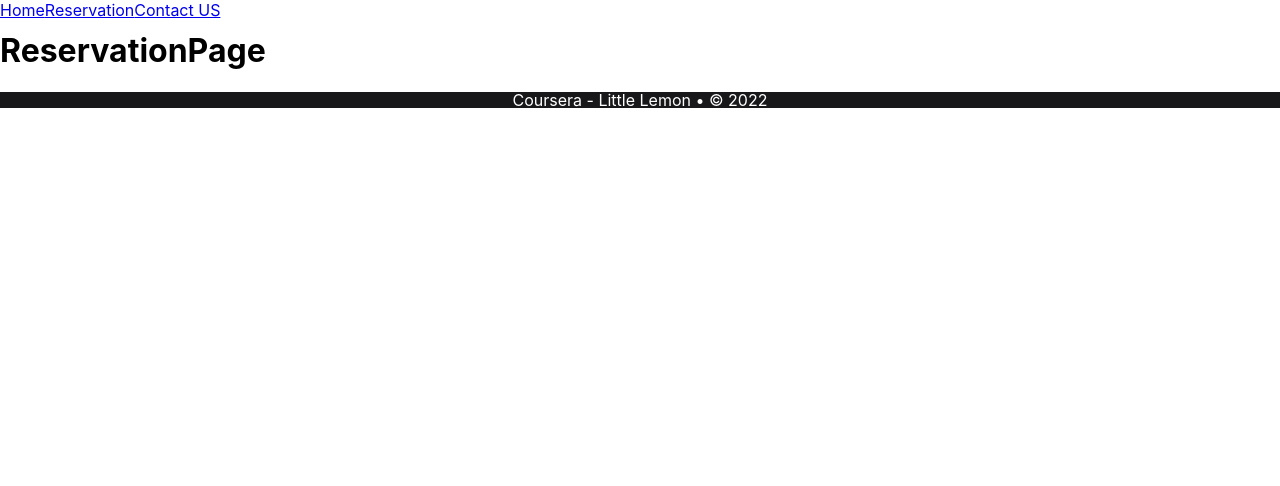
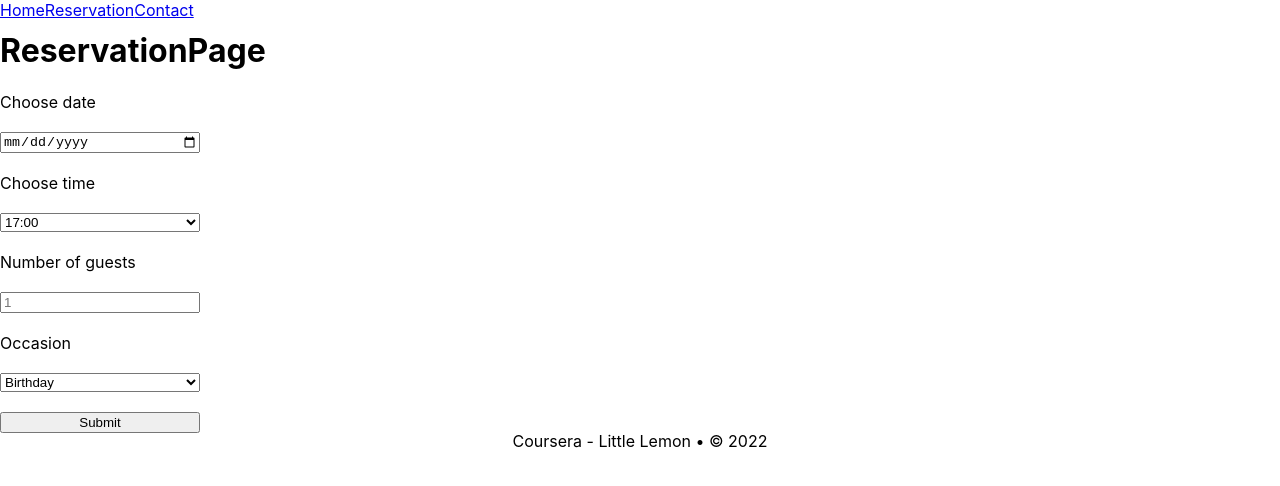
Before and after one commit to SolaceLimit/Coursera-Little-Lemon, a React (Create React App) app: page /reservation in a window 1280 px wide. Shown: the top 486 px of the page. Built offline with nearby package versions, Linux system fonts and the light colour scheme.

Commit message:
Filled out pages

```diff
--- a/src/components/Contact.js
+++ b/src/components/Contact.js
@@ -13,6 +13,9 @@ const ContactPage = () => {
     </Helmet>
     <main>
       <h1>ContactPage</h1>
+      <p>email</p>
+      <p>phone</p>
+      <p>address</p>
     </main>
 </>
   );
--- a/src/components/Footer.js
+++ b/src/components/Footer.js
@@ -3,12 +3,11 @@ import {Box, Flex} from "@chakra-ui/react";
 
 const Footer = () => {
   return (
-    <Box backgroundColor="#18181b">
+    <Box>
     <footer>
       <Flex
         margin="0 auto"
         px={12}
-        color="white"
         justifyContent="center"
         alignItems="center"
         maxWidth="1024px"
--- a/src/components/Home.js
+++ b/src/components/Home.js
@@ -13,6 +13,15 @@ const HomePage = () => {
     </Helmet>
     <main>
       <h1>HOME PAGE</h1>
+      <p>
+        Lorem ipsum dolor sit amet, consectetur adipiscing elit. Morbi mattis ullamcorper risus at consectetur. Sed cursus pharetra vulputate. Donec rutrum porttitor diam a venenatis. Suspendisse odio tortor, tincidunt sit amet vehicula in, molestie eget leo. Donec non velit varius, maximus nunc non, placerat odio. Sed dapibus rhoncus purus, et consequat lacus finibus sollicitudin. Pellentesque in eros finibus, faucibus leo et, semper orci. Mauris convallis aliquet magna vitae convallis. Ut et enim ultrices metus tempor suscipit. Aenean laoreet sapien in justo condimentum, sed fringilla turpis pulvinar. Duis sem neque, molestie quis finibus vel, euismod non purus. Sed vitae nunc vel tellus volutpat consequat quis quis sem. Curabitur elementum ac dolor ac vehicula. Nullam quis ipsum ut lectus vulputate tincidunt. Aenean sollicitudin tortor at tortor cursus, eget gravida mauris ultrices. Integer finibus enim turpis, eget fringilla odio aliquet ut.
+      </p>
+      <p>
+        Cras ultrices odio eget bibendum porta. Nullam id nisl a nulla mattis luctus. Vivamus lacinia felis nec nisl ultrices rutrum. Nulla consequat maximus fringilla. Quisque finibus nisl eget rhoncus cursus. Maecenas hendrerit suscipit tincidunt. Maecenas mollis eu eros malesuada varius. Cras mattis malesuada sodales. Integer eget leo sed ligula dapibus egestas. Nullam libero nisi, sodales at sem in, posuere hendrerit diam. Praesent maximus eget metus et gravida. Praesent tincidunt arcu diam, vitae vestibulum tortor dignissim ac. Curabitur vulputate in mi dignissim egestas. Nullam at nisi magna. Suspendisse condimentum dictum orci, eu volutpat justo volutpat nec.
+      </p>
+      <p>
+        Quisque euismod, massa in elementum tempus, odio dolor rutrum sapien, id ornare dui odio varius risus. Cras eget efficitur enim. Morbi nibh justo, sollicitudin et sapien ut, sodales laoreet dolor. Vivamus id rhoncus velit. Curabitur ac ligula a nunc dictum aliquam eu eget erat. Nulla facilisi. Integer in accumsan nisi, eu euismod nunc. Praesent mattis, ante in facilisis lacinia, neque mi fringilla orci, dictum dapibus arcu est a nulla. Nulla dolor libero, tincidunt a sapien at, semper facilisis tortor. Integer erat ante, ornare ac leo ut, rutrum laoreet tellus. Duis ac nibh a enim vestibulum scelerisque. Nam id dictum metus. Ut tincidunt accumsan sodales. Donec lacinia maximus eros id egestas. Etiam et tellus egestas, condimentum felis ac, mattis arcu.
+      </p>
     </main>
   </>
   );
--- a/src/components/Nav.js
+++ b/src/components/Nav.js
@@ -12,7 +12,7 @@ const Nav = () => {
         <Flex>
           <Box w='100' h='10' bg='white'><Link to="/" className="nav-item">Home</Link></Box>
           <Box w='100' h='10' bg='white'><Link to="/reservation" className="nav-item">Reservation</Link></Box>
-          <Box w='100' h='10' bg='white'><Link to="/contact" className="nav-item">Contact US</Link></Box>
+          <Box w='100' h='10' bg='white'><Link to="/contact" className="nav-item">Contact</Link></Box>
         </Flex>
     </nav>
     <Routes>
--- a/src/components/Reservation.js
+++ b/src/components/Reservation.js
@@ -13,6 +13,27 @@ const ReservationPage = () => {
       </Helmet>
       <main>
         <h1>ReservationPage</h1>
+        <form style={{ display: "grid", maxWidth: 200, gap: 20 }}>
+          <label htmlFor="res-date">Choose date</label>
+          <input type="date" id="res-date" />
+          <label htmlFor="res-time">Choose time</label>
+          <select id="res-time ">
+            <option>17:00</option>
+            <option>18:00</option>
+            <option>19:00</option>
+            <option>20:00</option>
+            <option>21:00</option>
+            <option>22:00</option>
+          </select>
+          <label htmlFor="guests">Number of guests</label>
+          <input type="number" placeholder={1} min={1} max={10} id="guests" />
+          <label htmlFor="occasion">Occasion</label>
+          <select id="occasion">
+            <option>Birthday</option>
+            <option>Anniversary</option>
+          </select>
+          <input type="submit" defaultValue="Make Your reservation" />
+        </form>
       </main>
   </>
   );
```
